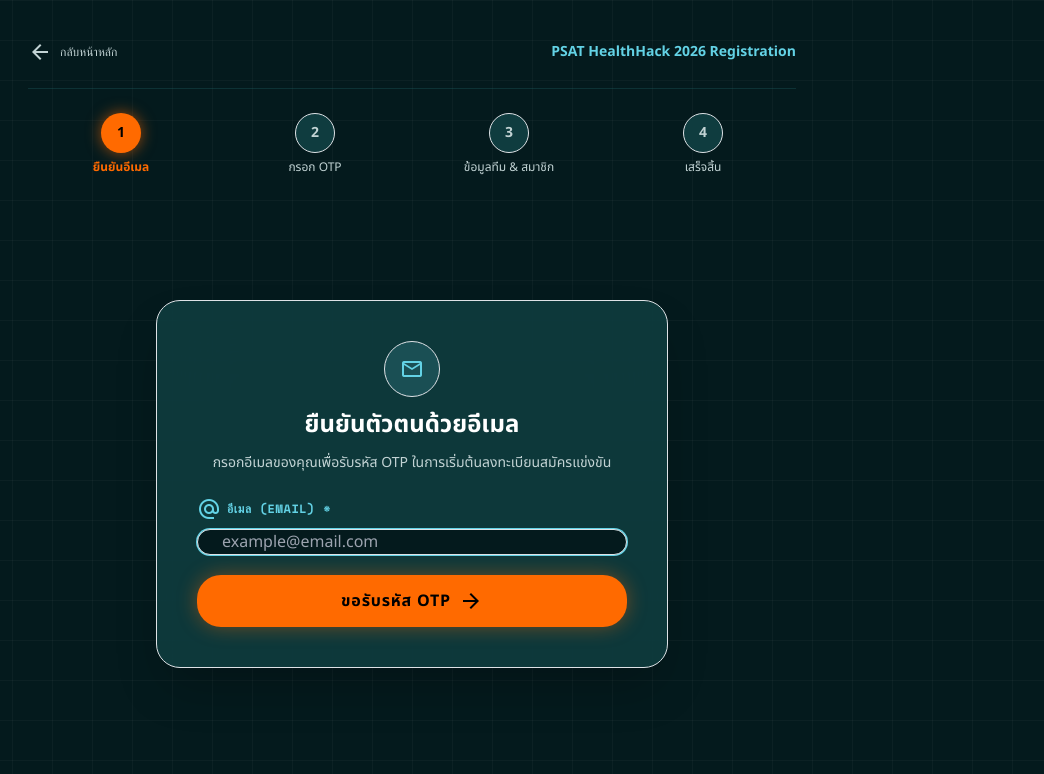
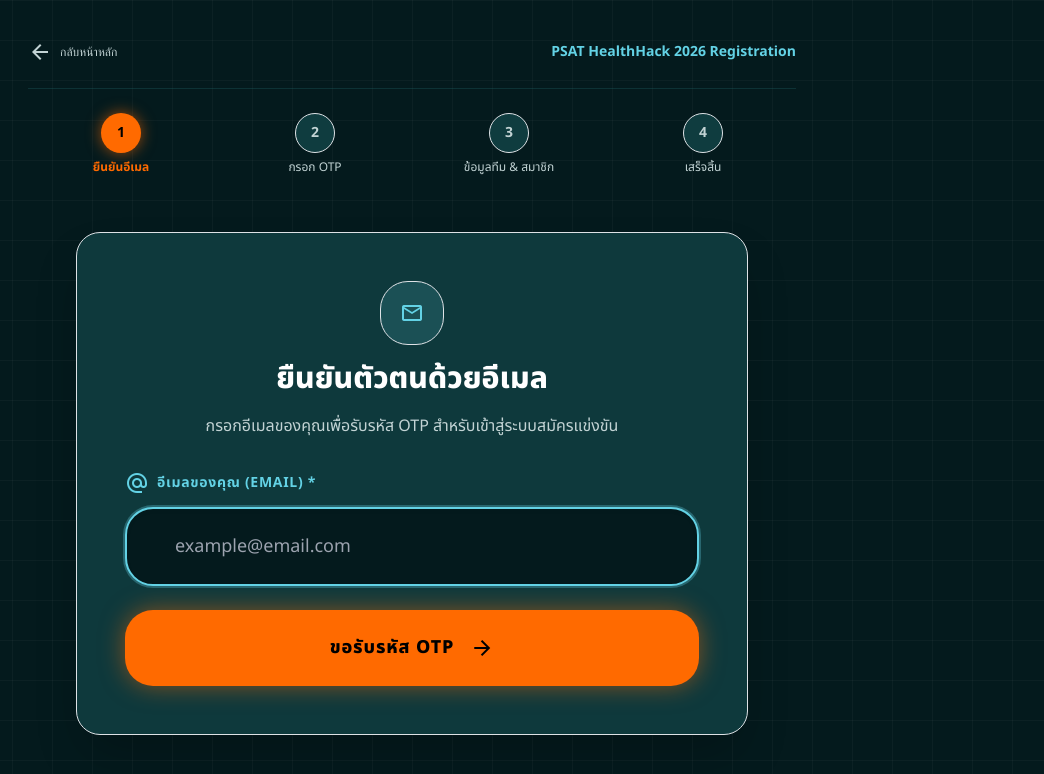
Before and after one commit to phutthiongpharmacy-ui/PSATHealthHack, a Next.js app: page /register in a window 1280 px wide. Shown: the top 774 px of the page, without its empty margins (228-1272 px from the left). Built offline with nearby package versions, Linux system fonts and the light colour scheme.

Commit message:
refactor: enlarge Step 1 Email and Step 2 OTP cards with spacious inputs and fix line height clipping

```diff
--- a/src/app/register/page.tsx
+++ b/src/app/register/page.tsx
@@ -282,25 +282,25 @@ export default function RegisterPage() {
 
       {/* STEP 1: EMAIL ENTRY */}
       {step === 1 && (
-        <div className="z-10 w-full max-w-lg my-auto">
-          <div className="bg-hh-surface/90 backdrop-blur-2xl border border-hh-border/60 rounded-3xl p-8 md:p-10 relative overflow-hidden shadow-2xl space-y-6">
-            <div className="text-center space-y-3">
-              <div className="inline-flex items-center justify-center w-14 h-14 rounded-2xl bg-hh-cyan/15 border border-hh-cyan/30 text-hh-cyan mx-auto">
-                <span className="material-symbols-outlined text-2xl">mail</span>
+        <div className="z-10 w-full max-w-xl sm:max-w-2xl my-auto">
+          <div className="bg-hh-surface/95 backdrop-blur-2xl border border-hh-border/80 rounded-3xl p-8 sm:p-12 shadow-2xl space-y-8">
+            <div className="text-center space-y-4">
+              <div className="inline-flex items-center justify-center w-16 h-16 rounded-2xl bg-hh-cyan/15 border border-hh-cyan/30 text-hh-cyan mx-auto">
+                <span className="material-symbols-outlined text-3xl">mail</span>
               </div>
-              <h1 className="font-sora text-2xl font-bold text-white">
+              <h1 className="font-sora text-2xl sm:text-3xl font-extrabold text-white">
                 ยืนยันตัวตนด้วยอีเมล
               </h1>
-              <p className="text-sm text-hh-text-muted">
-                กรอกอีเมลของคุณเพื่อรับรหัส OTP ในการเริ่มต้นลงทะเบียนสมัครแข่งขัน
+              <p className="font-hanken text-base text-hh-text-muted max-w-md mx-auto leading-relaxed">
+                กรอกอีเมลของคุณเพื่อรับรหัส OTP สำหรับเข้าสู่ระบบสมัครแข่งขัน
               </p>
             </div>
 
-            <form onSubmit={handleRequestOtp} className="space-y-5">
-              <div className="space-y-2">
-                <label className="text-xs text-hh-cyan uppercase tracking-wider flex items-center gap-1.5 font-bold font-mono">
-                  <span className="material-symbols-outlined text-sm">alternate_email</span>
-                  อีเมล (EMAIL) *
+            <form onSubmit={handleRequestOtp} className="space-y-6">
+              <div className="space-y-3">
+                <label className="text-sm font-bold text-hh-cyan tracking-wider flex items-center gap-2">
+                  <span className="material-symbols-outlined text-base">alternate_email</span>
+                  อีเมลของคุณ (EMAIL) *
                 </label>
                 <input
                   type="email"
@@ -308,19 +308,19 @@ export default function RegisterPage() {
                   onChange={(e) => setEmail(e.target.value)}
                   placeholder="example@email.com"
                   autoFocus
-                  className="w-full h-13 bg-hh-bg border border-hh-border/80 px-4 text-white rounded-xl focus:border-hh-cyan focus:ring-1 focus:ring-hh-cyan focus:outline-none transition-all"
+                  className="w-full py-4 px-5 bg-hh-bg border-2 border-hh-border/80 text-white font-hanken text-lg rounded-2xl focus:border-hh-cyan focus:ring-2 focus:ring-hh-cyan/30 focus:outline-none transition-all leading-normal shadow-inner"
                 />
                 {emailError && (
-                  <p className="text-xs text-red-400 font-mono mt-1">{emailError}</p>
+                  <p className="text-xs sm:text-sm text-red-400 font-mono mt-1.5">{emailError}</p>
                 )}
               </div>
 
               <button
                 type="submit"
-                className="w-full py-3.5 bg-hh-action text-black font-sora text-base font-bold uppercase tracking-wider rounded-xl flex items-center justify-center gap-2 hover:bg-orange-400 transition-all shadow-[0_0_20px_rgba(255,106,0,0.4)] cursor-pointer"
+                className="w-full py-4 bg-hh-action text-black font-sora text-base sm:text-lg font-extrabold uppercase tracking-wider rounded-2xl flex items-center justify-center gap-3 hover:bg-orange-400 transition-all shadow-[0_0_25px_rgba(255,106,0,0.5)] active:scale-98 cursor-pointer"
               >
                 ขอรับรหัส OTP
-                <span className="material-symbols-outlined text-lg">arrow_forward</span>
+                <span className="material-symbols-outlined text-xl">arrow_forward</span>
               </button>
             </form>
           </div>
@@ -329,22 +329,23 @@ export default function RegisterPage() {
 
       {/* STEP 2: OTP VERIFICATION */}
       {step === 2 && (
-        <div className="z-10 w-full max-w-lg my-auto">
-          <div className="bg-hh-surface/90 backdrop-blur-2xl border border-hh-border/60 rounded-3xl p-8 md:p-10 relative overflow-hidden shadow-2xl space-y-6">
-            <div className="text-center space-y-3">
-              <div className="inline-flex items-center justify-center w-14 h-14 rounded-2xl bg-hh-cyan/15 border border-hh-cyan/30 text-hh-cyan mx-auto">
-                <span className="material-symbols-outlined text-2xl">pin</span>
+        <div className="z-10 w-full max-w-xl sm:max-w-2xl my-auto">
+          <div className="bg-hh-surface/95 backdrop-blur-2xl border border-hh-border/80 rounded-3xl p-8 sm:p-12 shadow-2xl space-y-8">
+            <div className="text-center space-y-4">
+              <div className="inline-flex items-center justify-center w-16 h-16 rounded-2xl bg-hh-cyan/15 border border-hh-cyan/30 text-hh-cyan mx-auto">
+                <span className="material-symbols-outlined text-3xl">pin</span>
               </div>
-              <h1 className="font-sora text-2xl font-bold text-white">
+              <h1 className="font-sora text-2xl sm:text-3xl font-extrabold text-white">
                 กรอกรหัส OTP 6 หลัก
               </h1>
-              <p className="text-sm text-hh-text-muted">
-                รหัสถูกส่งไปยังอีเมล <span className="text-white font-mono font-bold">{email}</span>
+              <p className="font-hanken text-base text-hh-text-muted leading-relaxed">
+                รหัสยืนยัน OTP ถูกส่งไปที่ <br className="sm:hidden" />
+                <span className="text-hh-cyan font-mono font-bold text-lg bg-hh-bg px-3 py-1 rounded-lg border border-hh-cyan/30 inline-block mt-1">{email}</span>
               </p>
             </div>
 
-            <form onSubmit={handleVerifyOtp} className="space-y-6">
-              <div className="flex justify-center gap-2 sm:gap-3">
+            <form onSubmit={handleVerifyOtp} className="space-y-8">
+              <div className="flex justify-center gap-2 sm:gap-4">
                 {otp.map((digit, idx) => (
                   <input
                     key={idx}
@@ -354,45 +355,45 @@ export default function RegisterPage() {
                     value={digit}
                     onChange={(e) => handleOtpChange(idx, e.target.value)}
                     onKeyDown={(e) => handleOtpKeyDown(idx, e)}
-                    className="w-11 h-13 sm:w-13 sm:h-15 bg-hh-bg border border-hh-cyan/40 text-center font-sora text-2xl text-white font-bold rounded-xl focus:border-hh-cyan focus:ring-2 focus:ring-hh-cyan/50 focus:outline-none transition-all shadow-inner"
+                    className="w-12 sm:w-16 h-16 sm:h-20 bg-hh-bg border-2 border-hh-cyan/50 text-center font-sora text-3xl sm:text-4xl text-hh-cyan font-extrabold rounded-2xl focus:border-hh-cyan focus:ring-4 focus:ring-hh-cyan/30 focus:outline-none transition-all leading-none shadow-inner"
                   />
                 ))}
               </div>
 
               {otpError && (
-                <p className="text-center text-xs text-red-400 font-mono">{otpError}</p>
+                <p className="text-center text-xs sm:text-sm text-red-400 font-mono">{otpError}</p>
               )}
 
-              <div className="text-center space-y-1">
-                <p className="font-mono text-xs text-hh-text-muted flex items-center justify-center gap-1.5">
+              <div className="text-center space-y-2">
+                <p className="font-mono text-xs sm:text-sm text-hh-text-muted flex items-center justify-center gap-2">
                   <span className="material-symbols-outlined text-base">timer</span>
-                  ขอรหัสใหม่ได้ในอีก <span className="text-white font-bold">{formatTimer(timerSeconds)}</span>
+                  ขอรหัสใหม่ได้ในอีก <span className="text-white font-bold text-sm sm:text-base">{formatTimer(timerSeconds)}</span>
                 </p>
                 {timerSeconds === 0 && (
                   <button
                     type="button"
                     onClick={() => setTimerSeconds(90)}
-                    className="text-xs text-hh-cyan hover:underline font-mono cursor-pointer"
+                    className="text-xs sm:text-sm text-hh-cyan hover:underline font-mono cursor-pointer font-bold"
                   >
                     ส่งรหัส OTP อีกครั้ง
                   </button>
                 )}
               </div>
 
-              <div className="flex gap-3">
+              <div className="flex gap-4">
                 <button
                   type="button"
                   onClick={() => setStep(1)}
-                  className="w-1/3 py-3 border border-hh-border text-white font-sora text-sm rounded-xl hover:bg-white/10 transition-colors"
+                  className="w-1/3 py-4 border border-hh-border/80 text-white font-sora text-sm sm:text-base rounded-2xl hover:bg-white/10 transition-colors font-bold cursor-pointer"
                 >
                   แก้ไขอีเมล
                 </button>
                 <button
                   type="submit"
-                  className="w-2/3 py-3.5 bg-hh-action text-black font-sora text-base font-bold uppercase tracking-wider rounded-xl flex items-center justify-center gap-2 hover:bg-orange-400 transition-all shadow-[0_0_20px_rgba(255,106,0,0.4)] cursor-pointer"
+                  className="w-2/3 py-4 bg-hh-action text-black font-sora text-base sm:text-lg font-extrabold uppercase tracking-wider rounded-2xl flex items-center justify-center gap-2 hover:bg-orange-400 transition-all shadow-[0_0_25px_rgba(255,106,0,0.5)] active:scale-98 cursor-pointer"
                 >
                   ยืนยัน OTP
-                  <span className="material-symbols-outlined text-lg">arrow_forward</span>
+                  <span className="material-symbols-outlined text-xl">arrow_forward</span>
                 </button>
               </div>
             </form>
```
